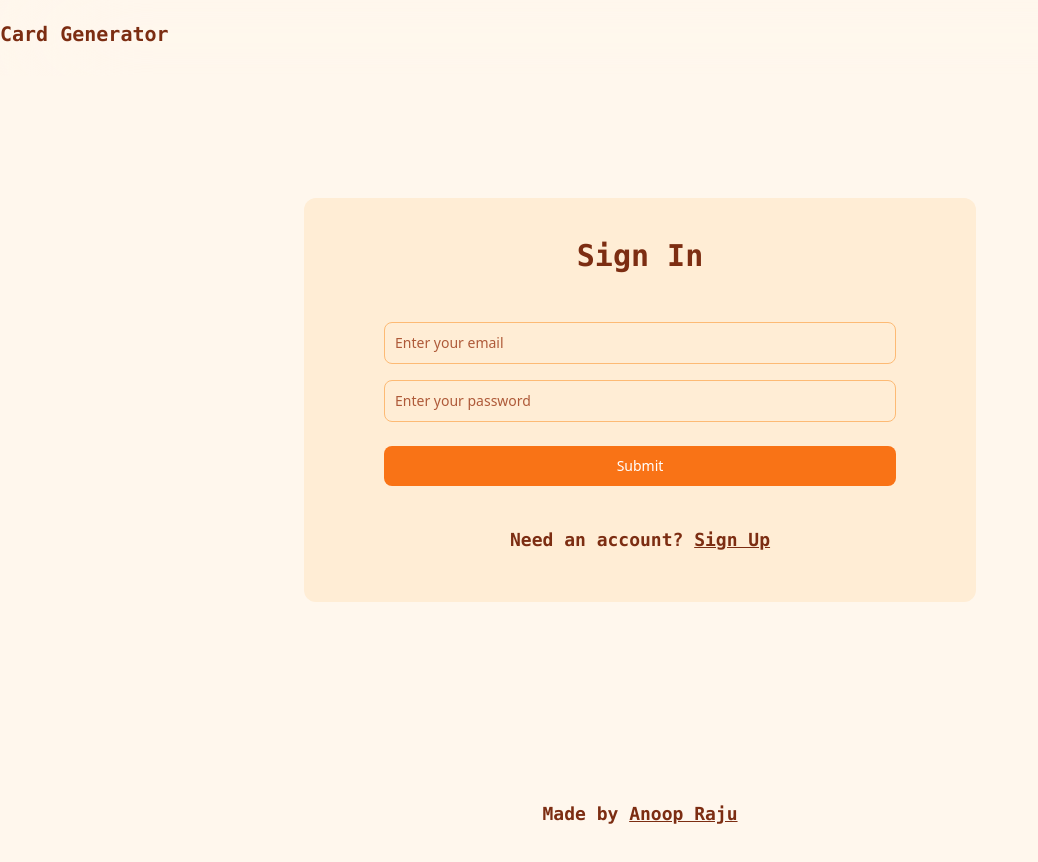
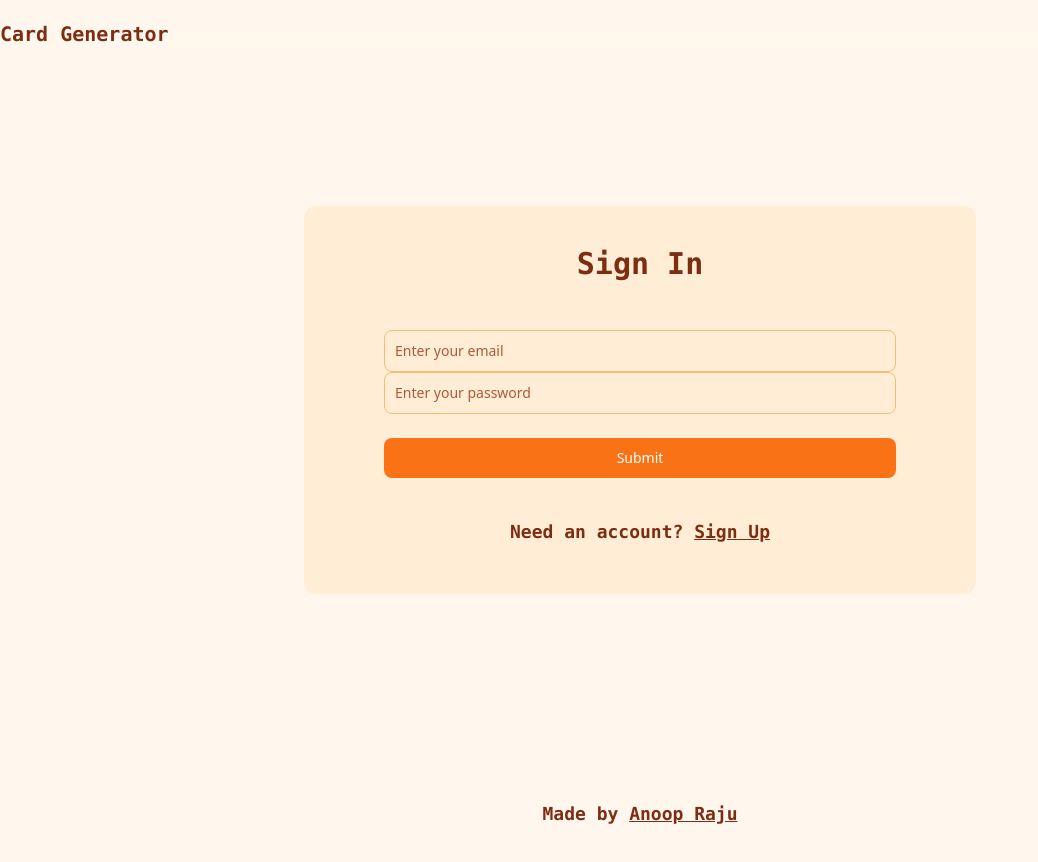
Before and after one commit to anoopraju31/100xdevs_cohort, a React (Vite) app in the folder Week 5/assigments/business-card/: page /sign-in in a window 1280 px wide. Shown: the top 862 px of the page, without its empty margins (0-1038 px from the left). Built offline with nearby package versions, Linux system fonts and the light colour scheme.

Commit message:
Week 5 - Assignments - Business Card - Input Field Component - updated

```diff
--- a/Week 5/assigments/business-card/src/components/InputField.jsx
+++ b/Week 5/assigments/business-card/src/components/InputField.jsx
@@ -15,7 +15,7 @@ const InputField = memo((props) => {
 		isDisabled,
 	} = props
 	return (
-		<div className='mb-4'>
+		<div className=''>
 			<label htmlFor={id} className='sr-only'>
 				{label}
 			</label>
```
